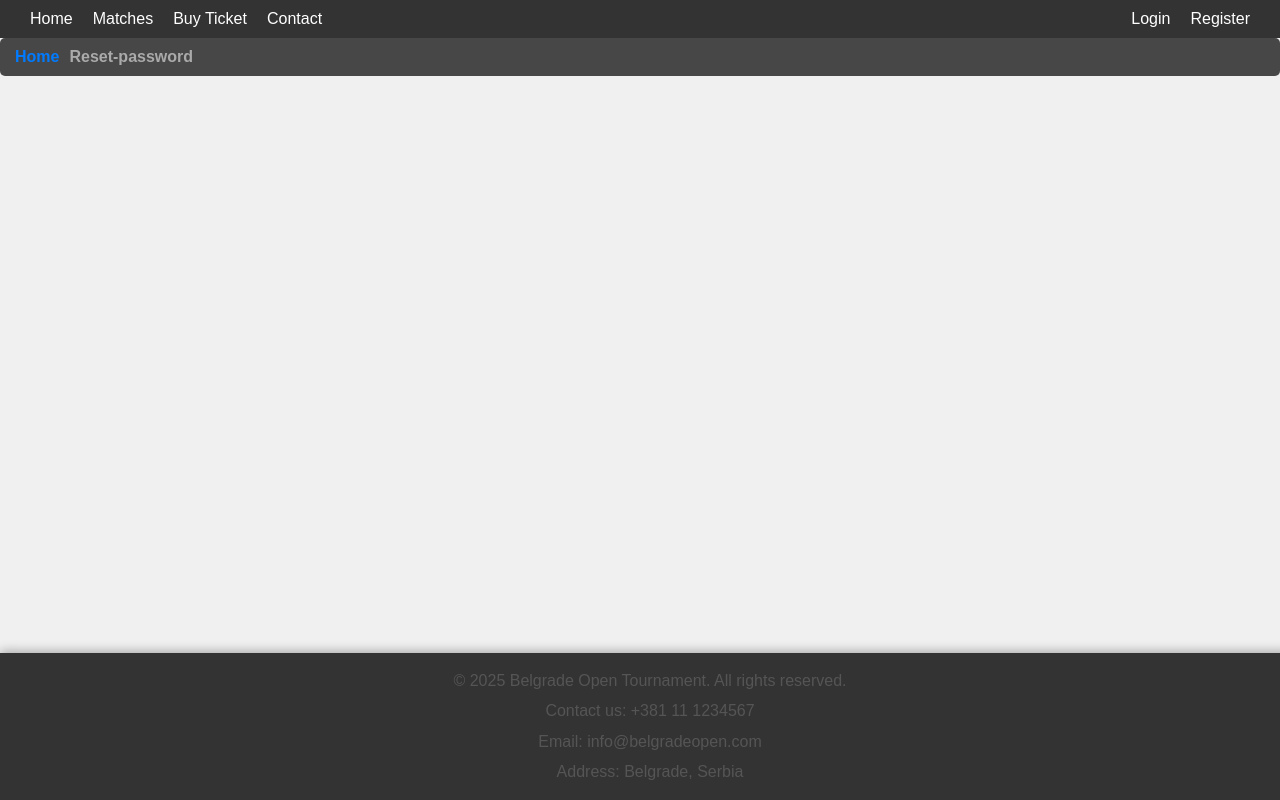
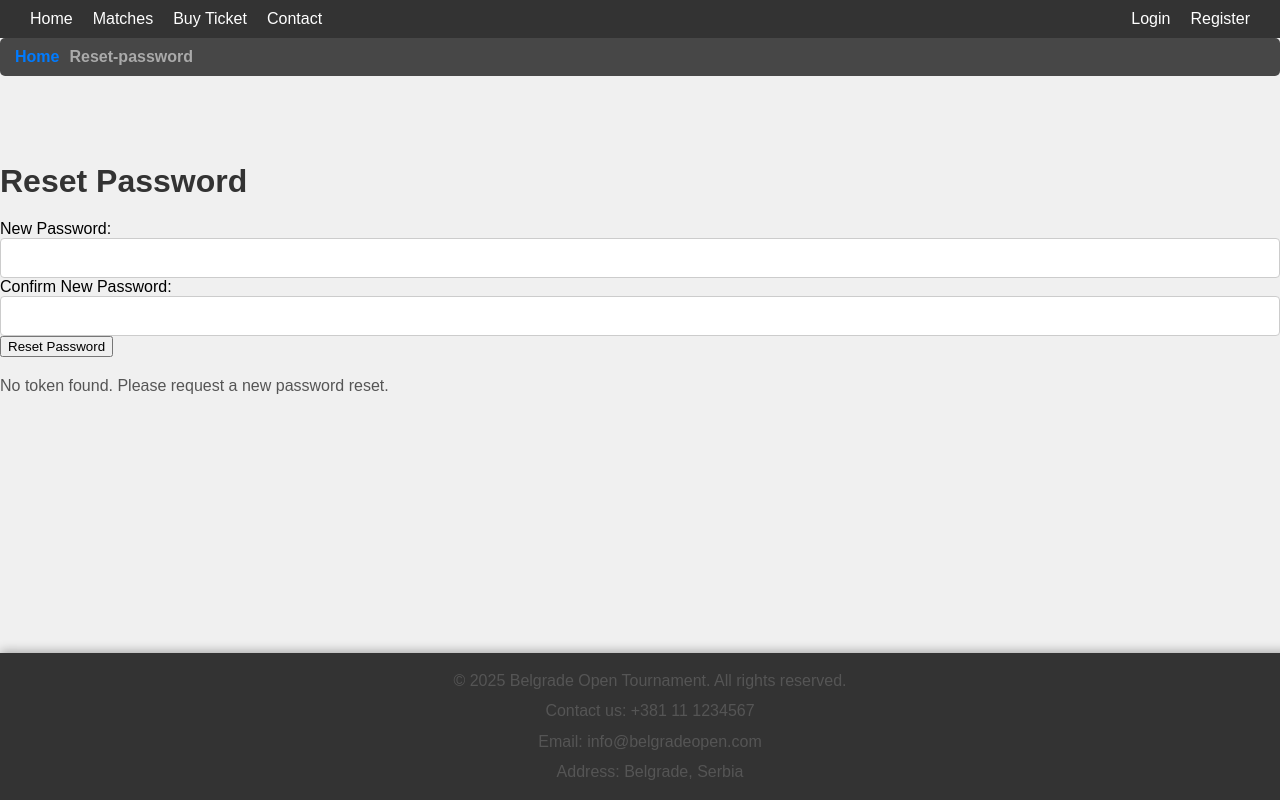
Before and after one commit to elab-development/internet-tehnologije-2024-projekat-prodajateniskihkarata_2021_0043_0419, a React (Create React App) app: page /Reset-password in a window 1280 px wide. Built offline with nearby package versions, Linux system fonts and the light colour scheme; what react-breadcrumbs-dynamic would draw is missing.

Commit message:
Delimicna implementacija Frogot password

```diff
--- a/package.json
+++ b/package.json
@@ -8,6 +8,7 @@
     "@testing-library/user-event": "^14.6.0",
     "axios": "^1.7.9",
     "cra-template": "1.2.0",
+    "js-cookie": "^3.0.5",
     "react": "^18.3.1",
     "react-breadcrumbs-dynamic": "^1.2.1",
     "react-dom": "^18.3.1",
--- a/src/App.jsx
+++ b/src/App.jsx
@@ -11,6 +11,8 @@ import Contact from './components/Contact';
 import NavBar from './components/NavBar';
 import Footer from './components/Footer';
 import BreadcrumbsComponent from './components/Breadcrumbs';
+import ForgotPassword from './components/ForgotPassword';
+import ResetPassword from './components/ResetPassword';
 
 import './App.css';
 
@@ -30,6 +32,8 @@ function App() {
                             <Route path="/login" element={<Login />} />
                             <Route path="/register" element={<Register />} />
                             <Route path="/contact" element={<Contact />} />
+                            <Route path="/forgot-password" element={<ForgotPassword />} />
+                            <Route path="/Reset-password" element={<ResetPassword />} />
                         </Routes>
                     </div>
                     <Footer />
--- /dev/null
+++ b/src/components/ForgotPassword.jsx
@@ -0,0 +1,47 @@
+import React, { useState } from 'react';
+import axios from 'axios';
+
+const ForgotPassword = () => {
+    const [email, setEmail] = useState('');
+    const [message, setMessage] = useState('');
+
+    const handleForgotPassword = async (e) => {
+        e.preventDefault();
+        try {
+            const response = await axios.post('http://localhost:8000/api/forgot-password', {
+                email: email
+            }, {
+                headers: {
+                    'Content-Type': 'application/json'
+                }
+            });
+            setMessage('Reset password email sent. Please check your inbox.');
+        } catch (error) {
+            console.error('Error sending reset password email:', error);
+            setMessage('Failed to send reset password email.');
+        }
+    };
+
+    return (
+        <div className="forgot-password-container">
+            <h1>Forgot Password</h1>
+            <form className="forgot-password-form" onSubmit={handleForgotPassword}>
+                <div className="input-group">
+                    <label>Email:</label>
+                    <input
+                        type="email"
+                        name="email"
+                        value={email}
+                        onChange={(e) => setEmail(e.target.value)}
+                        className="email-input"
+                        required
+                    />
+                </div>
+                <button type="submit" className="forgot-password-button">Send Reset Link</button>
+            </form>
+            {message && <p>{message}</p>}
+        </div>
+    );
+};
+
+export default ForgotPassword;
--- a/src/components/Login.jsx
+++ b/src/components/Login.jsx
@@ -72,6 +72,9 @@ const Login = () => {
             <div className="register-link">
                 <p>Don't have an account? <Link to="/register">Register here</Link></p>
             </div>
+            <div className="forgot-password-link">
+                <p>Forgot your password? <Link to="/forgot-password">Reset it here</Link></p>
+            </div>
         </div>
     );
 };
--- /dev/null
+++ b/src/components/ResetPassword.jsx
@@ -0,0 +1,70 @@
+// ResetPassword.jsx
+import React, { useState, useEffect } from 'react';
+import axios from 'axios';
+import Cookies from 'js-cookie';
+
+const ResetPassword = () => {
+    const [token, setToken] = useState('');
+    const [password, setPassword] = useState('');
+    const [passwordConfirmation, setPasswordConfirmation] = useState('');
+    const [message, setMessage] = useState('');
+
+    useEffect(() => {
+        // Dohvatanje tokena iz kolačića
+        const token = Cookies.get('password_reset_token');
+        if (token) {
+            setToken(token);
+        } else {
+            setMessage('No token found. Please request a new password reset.');
+        }
+    }, []);
+
+    const handleResetPassword = async (e) => {
+        e.preventDefault();
+        try {
+            const response = await axios.post('http://localhost:8000/api/reset-password', {
+                password: password,
+                password_confirmation: passwordConfirmation,
+                token: token
+            });
+            setMessage('Password reset successfully. You can now login with your new password.');
+        } catch (error) {
+            console.error('Error resetting password:', error);
+            setMessage('Failed to reset password. Please try again.');
+        }
+    };
+
+    return (
+        <div className="reset-password-container">
+            <h1>Reset Password</h1>
+            <form className="reset-password-form" onSubmit={handleResetPassword}>
+                <div className="input-group">
+                    <label>New Password:</label>
+                    <input
+                        type="password"
+                        name="password"
+                        value={password}
+                        onChange={(e) => setPassword(e.target.value)}
+                        className="password-input"
+                        required
+                    />
+                </div>
+                <div className="input-group">
+                    <label>Confirm New Password:</label>
+                    <input
+                        type="password"
+                        name="passwordConfirmation"
+                        value={passwordConfirmation}
+                        onChange={(e) => setPasswordConfirmation(e.target.value)}
+                        className="password-confirmation-input"
+                        required
+                    />
+                </div>
+                <button type="submit" className="reset-password-button">Reset Password</button>
+            </form>
+            {message && <p>{message}</p>}
+        </div>
+    );
+};
+
+export default ResetPassword;
```
Also changed, not shown: 1 other file (tests, documents, lock files or other folders).
